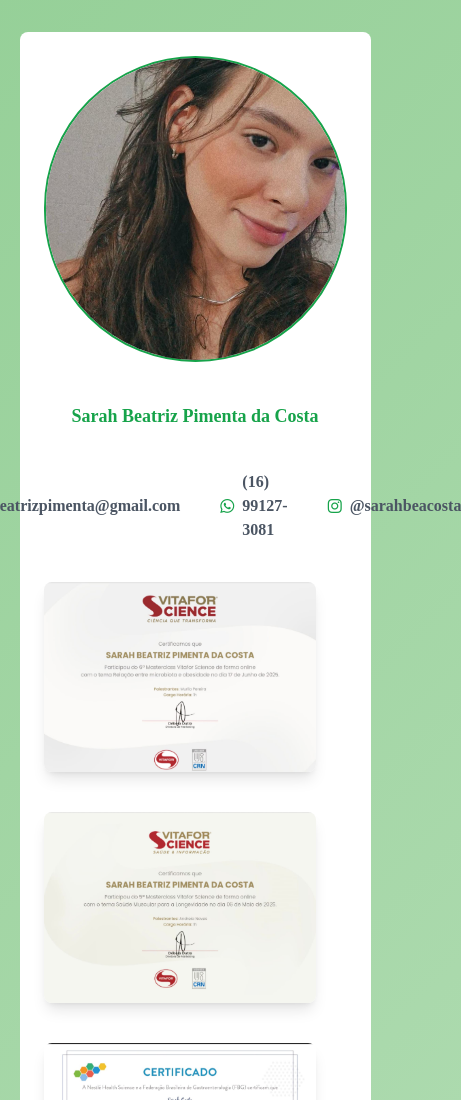
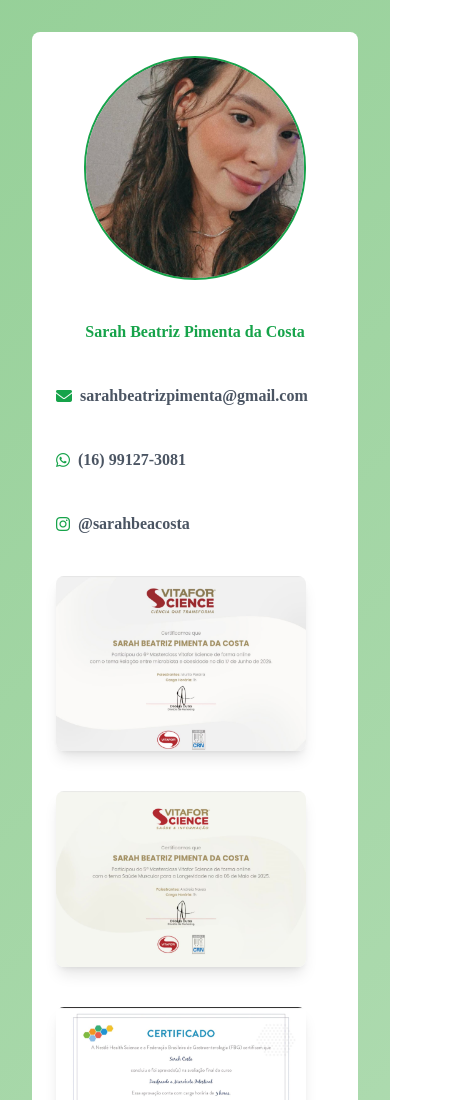
Before and after one commit to felipecapeletti/sarah-certificates, a plain HTML site: page index.html in a window 390 px wide. Shown: the top 1100 px of the page, 461 px wide, since content can reach past the window. Drawn offline with nearby package versions, Linux system fonts and the light colour scheme.

Commit message:
v1 Finalizada

```diff
--- a/index.html
+++ b/index.html
@@ -47,16 +47,16 @@
         <div class="w-full flex flex-col md:flex-row items-center justify-center md:gap-16">
             <img
                 src="public/profile.jpeg"
-                class="w-full md:w-[13%] h-auto border-2 border-green-600 rounded-full"
+                class="w-[80%] md:w-[13%] h-auto border-2 border-green-600 rounded-full"
                 alt="Profile Picture"
             >
         </div>
         <div class="w-full flex flex-row justify-center">
-            <h1 class="text-lg md:text-5xl text-green-600">
+            <h1 class="text-md md:text-5xl text-green-600">
                 Sarah Beatriz Pimenta da Costa
             </h1>
         </div>
-        <div class="w-full flex flex-row justify-center gap-10">
+        <div class="w-full flex flex-col md:flex-row justify-center gap-10">
             <h2 class="flex flex-row items-center text-gray-600 gap-2">
                 <i class="fa-solid fa-envelope text-green-600"></i>
                 sarahbeatrizpimenta@gmail.com
```
